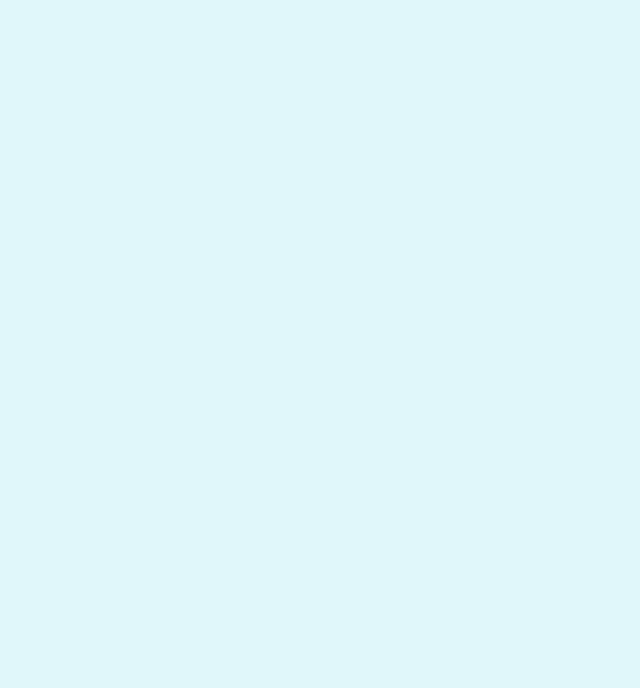
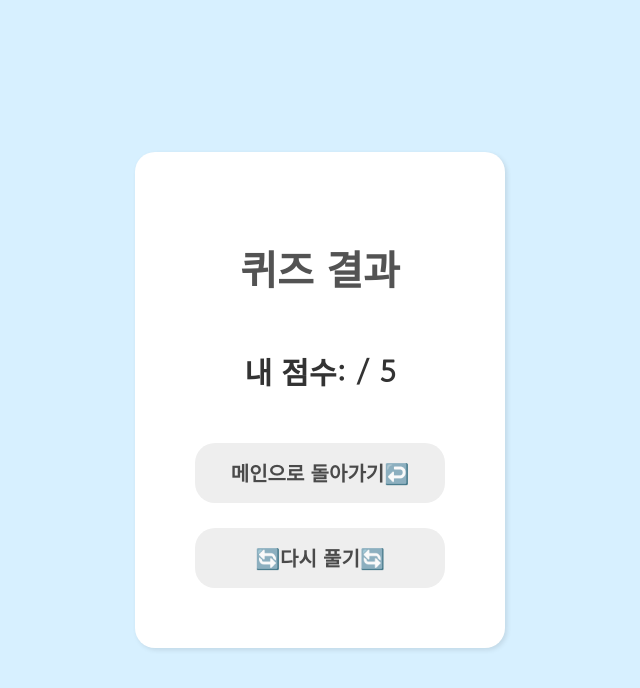
Before and after one commit to LikeLion-at-CAU-14th/Seoyeon-Chu, a React (Create React App) app in the folder week12/: page /result in a window 1280 px wide. Before the commit this address had no page. Shown: the top 688 px of the page, without its empty margins (320-960 px from the left). Built offline with nearby package versions, Linux system fonts and the light colour scheme; no server answers.

Commit message:
12주차 과제 quiz.jsx, result.jsx 생성 및 연결

```diff
--- a/week12/src/App.css
+++ b/week12/src/App.css
@@ -9,7 +9,7 @@ body {
   justify-content: center;
   font-family: "Gowun Dodum", sans-serif;
   padding-bottom: 5%;
-  background-color: #E0F7FA;
+  background-color: #d7f0ff;
 }
 
 button {
--- a/week12/src/App.js
+++ b/week12/src/App.js
@@ -2,17 +2,26 @@ import React from 'react'
 import './App.css';
 import styled from 'styled-components';
 import { Route, Routes } from 'react-router-dom';
+
 import BookList from './pages/BookList';
 import Home from './pages/Home';
 import BookDetail from './pages/BookDetail';
+
+import Quiz from './pages/Quiz';
+import Result from './pages/Result';
 
 const App = () => {
   return (
     <AppDom>
       <Routes>
         <Route path="/" element={<Home />} />
+        <Route path="/quiz" element={<Quiz />} />
+        <Route path="/result" element={<Result />} />
+
+        {/* 실습 부분 남겨두었습니다! */}
         <Route path="/books" element={<BookList />} >
           <Route path=":id" element={<BookDetail />} />
+
         </Route>
 
       </Routes>
--- a/week12/src/pages/Home.jsx
+++ b/week12/src/pages/Home.jsx
@@ -1,4 +1,4 @@
-import React from 'react';
+import React from 'react'
 import styled from 'styled-components';
 import {Link} from 'react-router-dom';
 
@@ -6,8 +6,8 @@ const Home = () => {
     return (
         <div>
             <MenuDom>
-                <Title>12주차 실습</Title>
-                <StyledLink to="/books">Go to Book List</StyledLink>
+                <Title>멋사 12주차 과제</Title>
+                <StyledLink to="/quiz">👉 퀴즈 풀러 가기 👈</StyledLink>
             </MenuDom>
         </div>
     )
@@ -23,12 +23,16 @@ const StyledLink = styled(Link)`
   height: 100px;
   font-size: 25px;
   color: #4a4a4a;
-  background-color: #b8edfb;
+  background-color: #ffffff;
   border-radius: 20px;
   cursor: pointer;
   text-decoration: none;
-  font-weight: 500;
+  font-weight: 700;
   box-shadow: 2px 2px 5px rgba(0, 0, 0, 0.1);
+  &:hover {
+    background-color: #75b5f5;
+    color: white;
+  }
 `;
 
 const MenuDom = styled.div`
--- /dev/null
+++ b/week12/src/pages/Quiz.jsx
@@ -0,0 +1,160 @@
+import React, { useEffect, useState } from 'react';
+import styled from 'styled-components';
+import axios from 'axios';
+import { useNavigate } from 'react-router-dom';
+
+const BASE_URL = 'https://week12-api-rcwo.onrender.com';
+
+const Quiz = () => {
+    const [questions, setQuestions] = useState([]);
+    const [selectedAnswers, setSelectedAnswers] = useState({});
+    const [loading, setLoading] = useState(true);
+
+    const navigate = useNavigate();
+
+    // 문제 목록 가져오기
+    useEffect(() => {
+        const fetchQuestions = async () => {
+            try {
+                const response = await axios.get(`${BASE_URL}/api/questions`);
+                setQuestions(response.data);
+            } catch (error) {
+                console.error('문제 불러오기 실패:', error);
+            } finally {
+                setLoading(false);
+            }
+        };
+
+        fetchQuestions();
+    }, []);
+
+    const handleSelectAnswer = (questionId, answer) => {
+        setSelectedAnswers({
+            ...selectedAnswers,
+            [questionId]: answer,
+        });
+    };
+
+    const handleSubmit = async () => {
+        const answers = questions.map((question) => ({
+            id: question.id,
+            answer: selectedAnswers[question.id],
+        }));
+
+        if (answers.some((item) => !item.answer)) {
+            alert('모든 문제의 답을 선택해주세요‼️');
+            return;
+        }
+
+        try {
+            const response = await axios.post(`${BASE_URL}/api/answers`, {
+                answers: answers,
+            });
+
+            const results = response.data.results;
+            const score = results.filter((result) => result.correct).length;
+
+            navigate(`/result?score=${score}`);
+        } catch (error) {
+            console.error('답안 제출 실패:', error);
+            alert('⚠️답안 제출 중 오류가 발생했습니다.⚠️');
+        }
+    };
+
+    if (loading) {
+        return <div>문제를 불러오는 중입니다...</div>;
+    }
+
+    return (
+        <QuizDom>
+            <Title>퀴즈 풀기</Title>
+
+            {questions.map((question, index) => (
+                <QuestionCard key={question.id}>
+                    <QuestionTitle>
+                        {index + 1}. {question.question}
+                    </QuestionTitle>
+
+                    <AnswerList>
+                        {question.answers.map((answer) => (
+                            <AnswerButton
+                                key={answer}
+                                onClick={() => handleSelectAnswer(question.id, answer)}
+                                $isSelected={selectedAnswers[question.id] === answer}
+                            >
+                                {answer}
+                            </AnswerButton>
+                        ))}
+                    </AnswerList>
+                </QuestionCard>
+            ))}
+
+            <SubmitButton onClick={handleSubmit}>
+                제출 버튼
+            </SubmitButton>
+        </QuizDom>
+    );
+};
+
+export default Quiz;
+
+const QuizDom = styled.div`
+  display: flex;
+  flex-direction: column;
+  align-items: center;
+  width: 80%;
+  max-width: 800px;
+  gap: 20px;
+`;
+
+const Title = styled.h1`
+  font-size: 40px;
+  color: #4a4a4a;
+`;
+
+const QuestionCard = styled.div`
+  width: 100%;
+  background-color: white;
+  padding: 25px;
+  border-radius: 20px;
+  box-shadow: 2px 2px 5px rgba(0, 0, 0, 0.1);
+`;
+
+const QuestionTitle = styled.h3`
+  font-size: 22px;
+  color: #535353;
+`;
+
+const AnswerList = styled.div`
+  display: flex;
+  flex-wrap: wrap;
+  gap: 10px;
+`;
+
+const AnswerButton = styled.button`
+  background-color: ${(props) => props.$isSelected ? '#75b5f5' : '#eeeeee'};
+  color: ${(props) => props.$isSelected ? 'white' : '#535353'};
+  border-radius: 15px;
+  padding: 10px 18px;
+  cursor: pointer;
+  font-weight: 700;
+
+  &:hover {
+    background-color: #9ecfff;
+    color: white;
+  }
+`;
+
+const SubmitButton = styled.button`
+  background-color: #75b5f5;
+  color: #ffffff;
+  border-radius: 25px;
+  padding: 15px 40px;
+  font-size: 20px;
+  cursor: pointer;
+  font-weight: 700;
+
+  &:hover {
+    background-color: #9ecfff;
+  }
+`;
--- /dev/null
+++ b/week12/src/pages/Result.jsx
@@ -0,0 +1,104 @@
+import React, { useEffect, useState } from 'react';
+import styled from 'styled-components';
+import axios from 'axios';
+import { Link, useSearchParams } from 'react-router-dom';
+
+const BASE_URL = 'https://week12-api-rcwo.onrender.com';
+
+const Result = () => {
+    const [searchParams] = useSearchParams();
+    const score = searchParams.get('score');
+
+    const [message, setMessage] = useState('');
+    const [loading, setLoading] = useState(true);
+
+    useEffect(() => {
+        const fetchResult = async () => {
+            try {
+                const response = await axios.get(`${BASE_URL}/api/result?score=${score}`);
+                setMessage(response.data.message);
+            } catch (error) {
+                console.error('결과 불러오기 실패😭:', error);
+            } finally {
+                setLoading(false);
+            }
+        };
+
+        fetchResult();
+    }, [score]);
+
+    if (loading) {
+        return <div>결과를 불러오는 중입니다...</div>;
+    }
+
+    return (
+        <ResultDom>
+            <Title>퀴즈 결과</Title>
+
+            <ScoreText>
+                내 점수: {score} / 5
+            </ScoreText>
+
+            <MessageText>
+                {message}
+            </MessageText>
+
+            <StyledLink to="/">
+                메인으로 돌아가기↩️
+            </StyledLink>
+
+            <StyledLink to="/quiz">
+                🔄️다시 풀기🔄️
+            </StyledLink>
+        </ResultDom>
+    );
+};
+
+export default Result;
+
+const ResultDom = styled.div`
+  display: flex;
+  flex-direction: column;
+  justify-content: center;
+  align-items: center;
+  gap: 25px;
+  background-color: white;
+  padding: 60px;
+  border-radius: 20px;
+  box-shadow: 2px 2px 5px rgba(0, 0, 0, 0.1);
+`;
+
+const Title = styled.h1`
+  font-size: 40px;
+  color: #535353;
+`;
+
+const ScoreText = styled.div`
+  font-size: 30px;
+  font-weight: 700;
+  color: #333333;
+`;
+
+const MessageText = styled.div`
+  font-size: 25px;
+  color: #4a4a4a;
+`;
+
+const StyledLink = styled(Link)`
+  width: 250px;
+  height: 60px;
+  background-color: #eeeeee;
+  color: #4a4a4a;
+  border-radius: 20px;
+  text-decoration: none;
+  display: flex;
+  justify-content: center;
+  align-items: center;
+  font-size: 20px;
+  font-weight: 700;
+
+  &:hover {
+    background-color: #75b5f5;
+    color: white;
+  }
+`;
```
